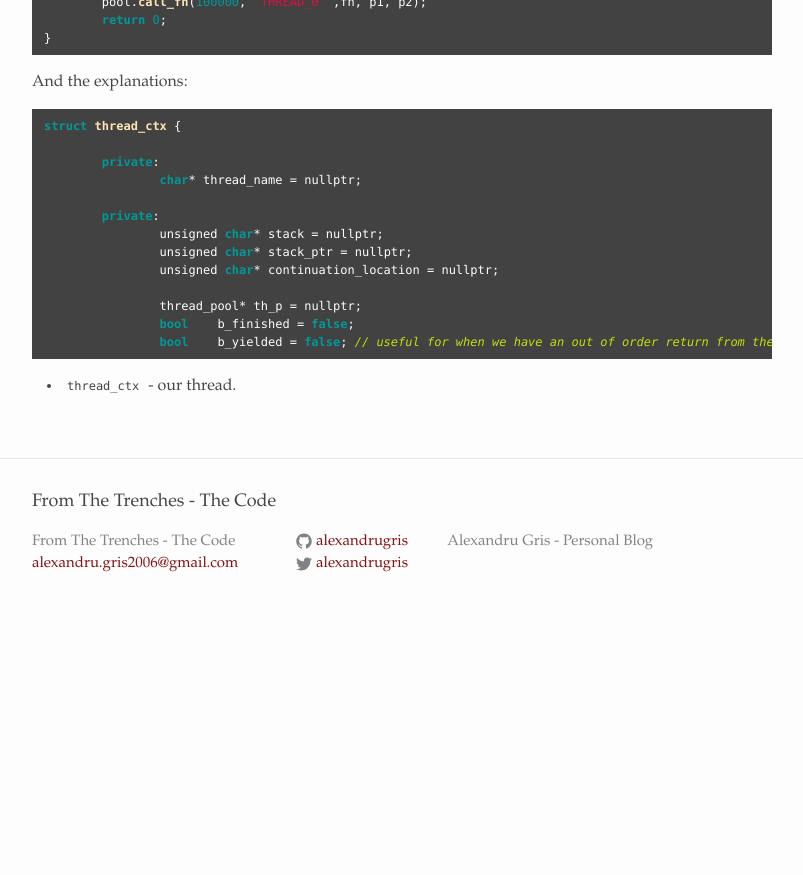
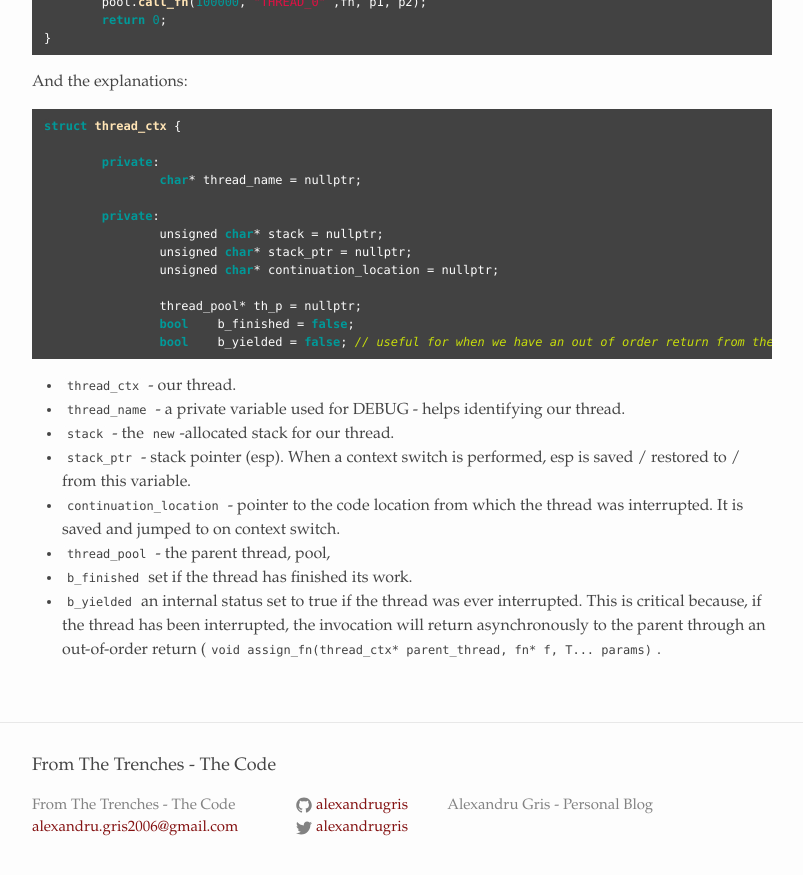
Before and after one commit to alexandrugris/my-jekyll-tech-blog, a Jekyll site: the page built from MyBlog/_posts/2017-03-09-C++-Play-GreenThreads.markdown, in a window 1280 px wide and 900 px high, scrolled down 9024 px. Shown: the top 875 px of the window, without its empty margins (238-1041 px from the left). Built offline with Jekyll 4.4.1, drawn with Linux system fonts in a browser that asks for light colours; before the commit the page ends 9660 px from its top, so only the background shows below that.

Commit message:
Update 2017-03-09-C++-Play-GreenThreads.markdown

````diff
--- a/MyBlog/_posts/2017-03-09-C++-Play-GreenThreads.markdown
+++ b/MyBlog/_posts/2017-03-09-C++-Play-GreenThreads.markdown
@@ -445,3 +445,10 @@ struct thread_ctx {
 ```
 
  - `thread_ctx` - our thread.
+ - `thread_name` - a private variable used for DEBUG - helps identifying our thread.
+ - `stack` - the `new`-allocated stack for our thread.
+ - `stack_ptr` - stack pointer (esp). When a context switch is performed, esp is saved / restored to / from this variable.
+ - `continuation_location` - pointer to the code location from which the thread was interrupted. It is saved and jumped to on context switch.
+ - `thread_pool` - the parent thread, pool,
+ - `b_finished` set if the thread has finished its work.
+ - `b_yielded` an internal status set to true if the thread was ever interrupted. This is critical because, if the thread has been interrupted, the invocation will return asynchronously to the parent through an out-of-order return (`void assign_fn(thread_ctx* parent_thread, fn* f, T... params)`.
````
